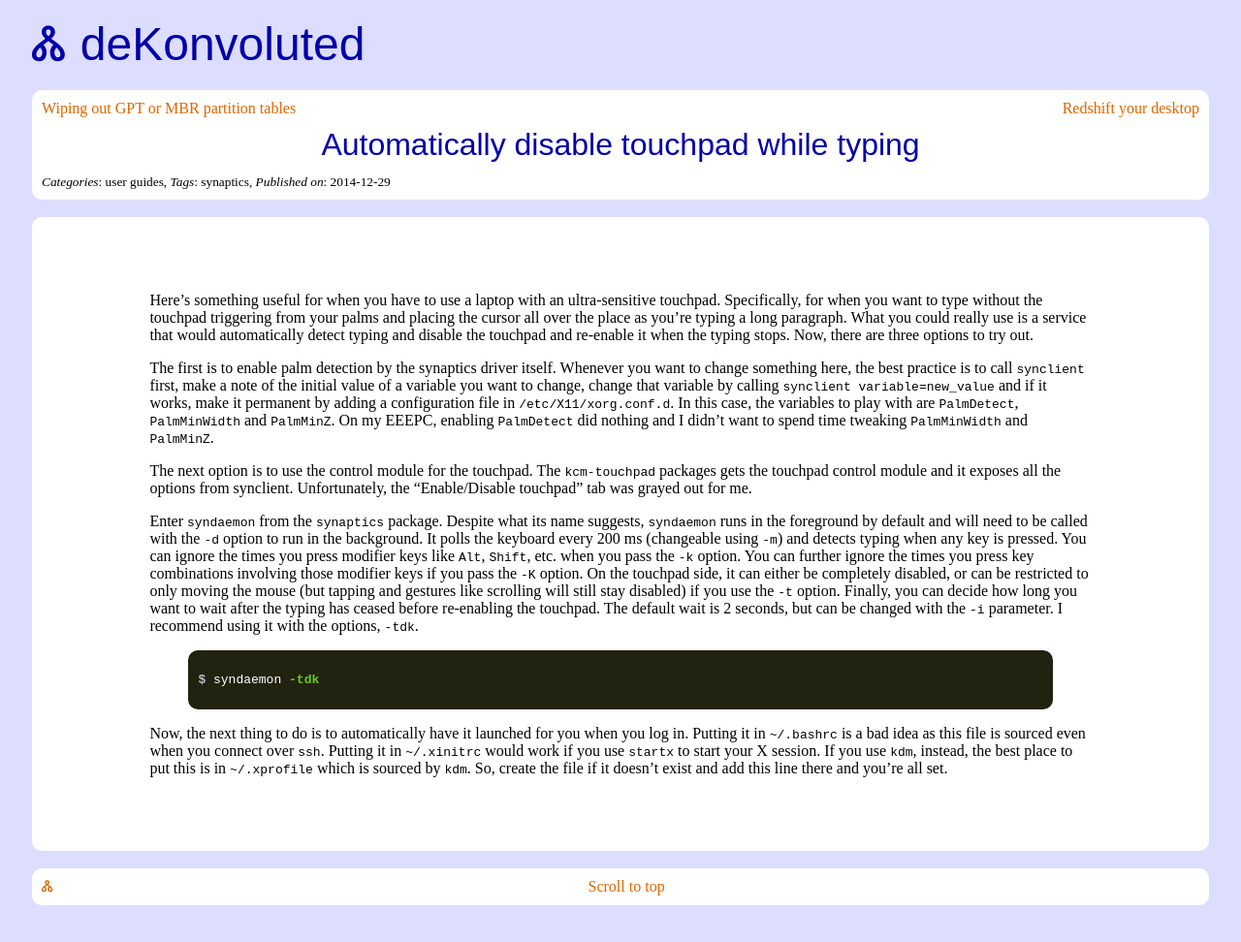
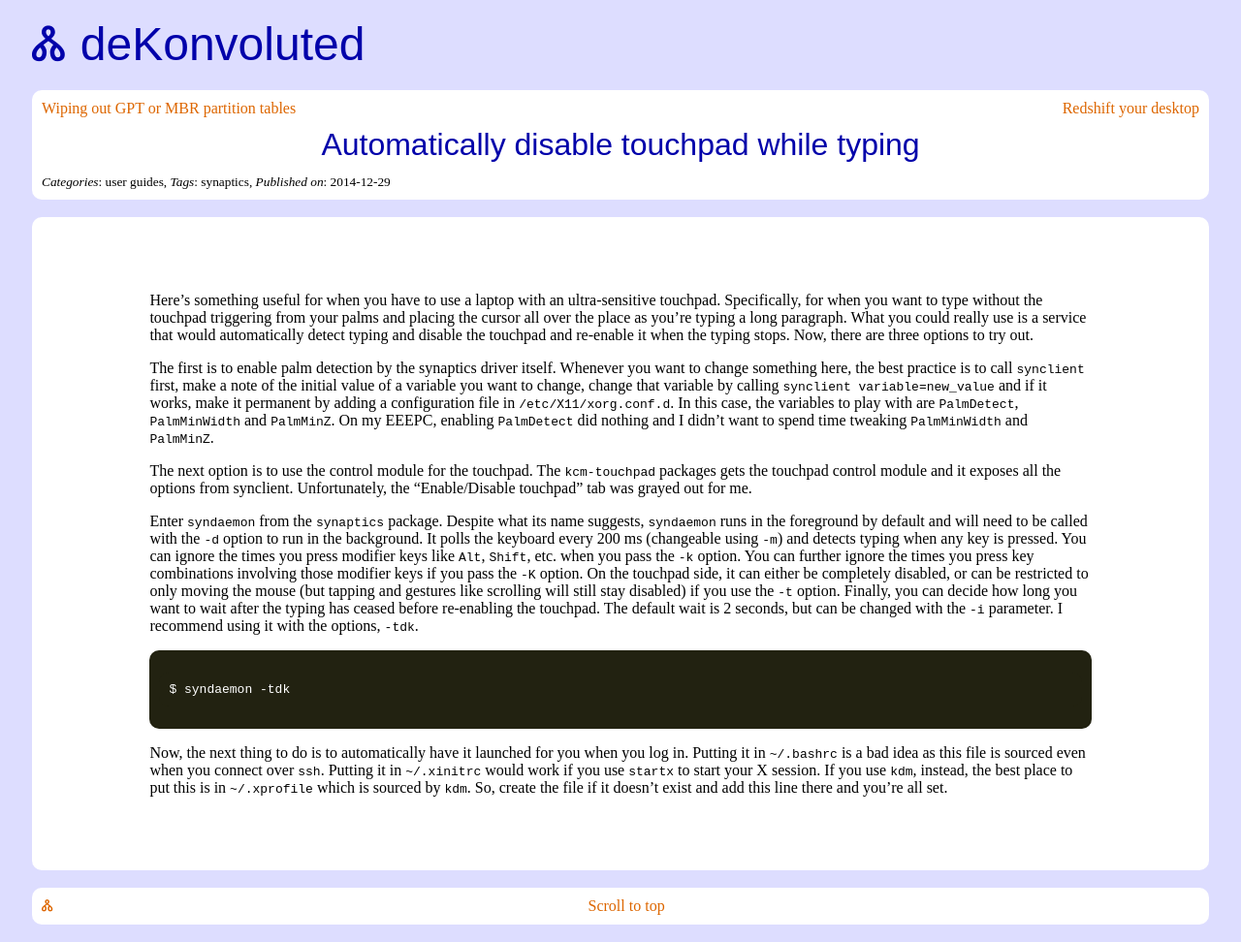
Before and after one commit to dekonvoluted/dekonvoluted.github.io, a Jekyll site: the page built from _posts/2014-12-29-automatically-disable-touchpad-while-typing.md, in a window 1280 px wide. Shown: the whole page at 97% size. Built offline with Jekyll 4.4.1, drawn with Linux system fonts in a browser that asks for light colours; comment, search, counter and statistics services are not loaded.

Commit message:
Removed unnecessary code block in syndaemon article

```diff
--- a/_posts/2014-12-29-automatically-disable-touchpad-while-typing.md
+++ b/_posts/2014-12-29-automatically-disable-touchpad-while-typing.md
@@ -30,9 +30,7 @@ Finally, you can decide how long you want to wait after the typing has ceased be
 The default wait is 2 seconds, but can be changed with the `-i` parameter.
 I recommend using it with the options, `-tdk`.
 
-{% highlight console %}
-$ syndaemon -tdk
-{% endhighlight %}
+    $ syndaemon -tdk
 
 Now, the next thing to do is to automatically have it launched for you when you log in.
 Putting it in `~/.bashrc` is a bad idea as this file is sourced even when you connect over `ssh`.
```
